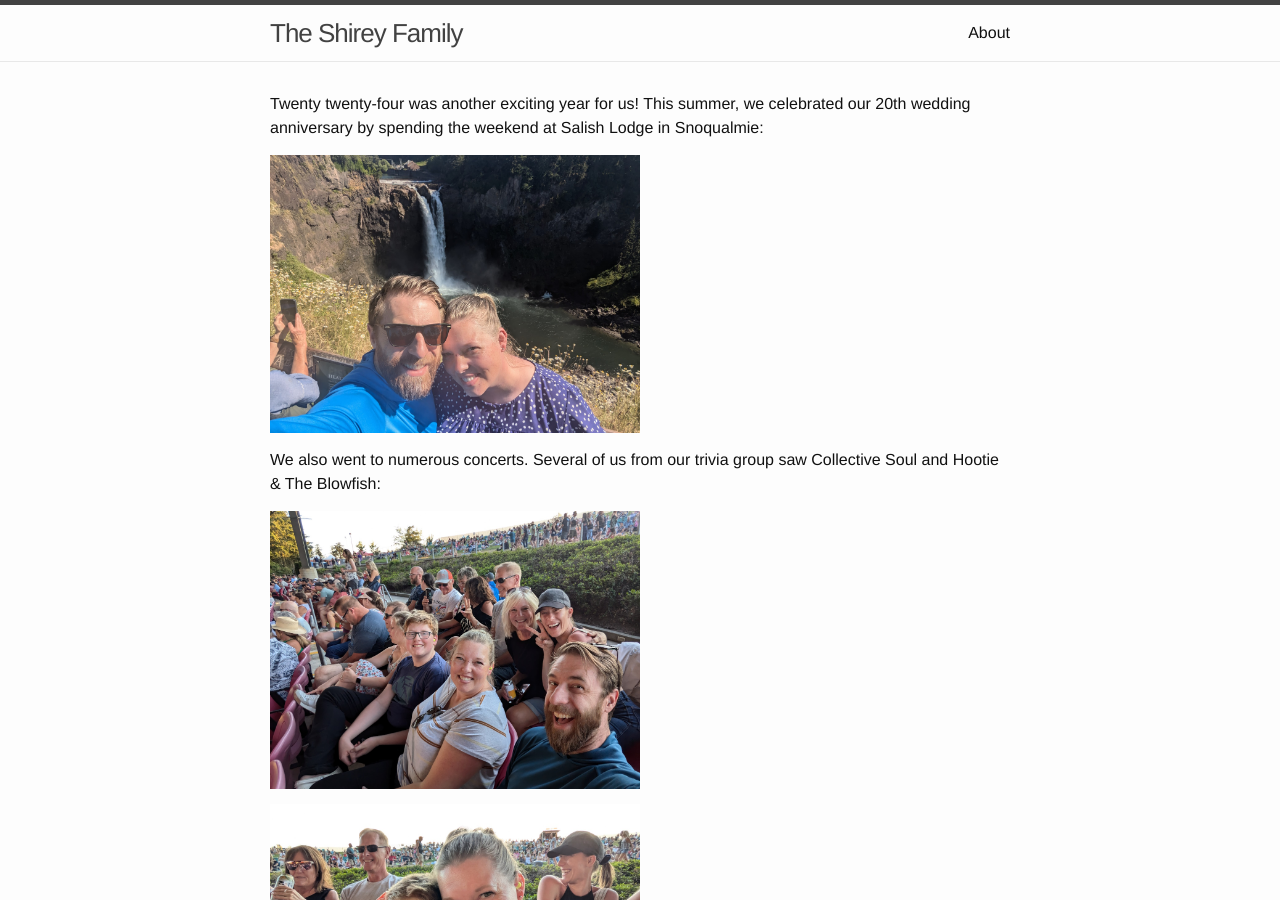
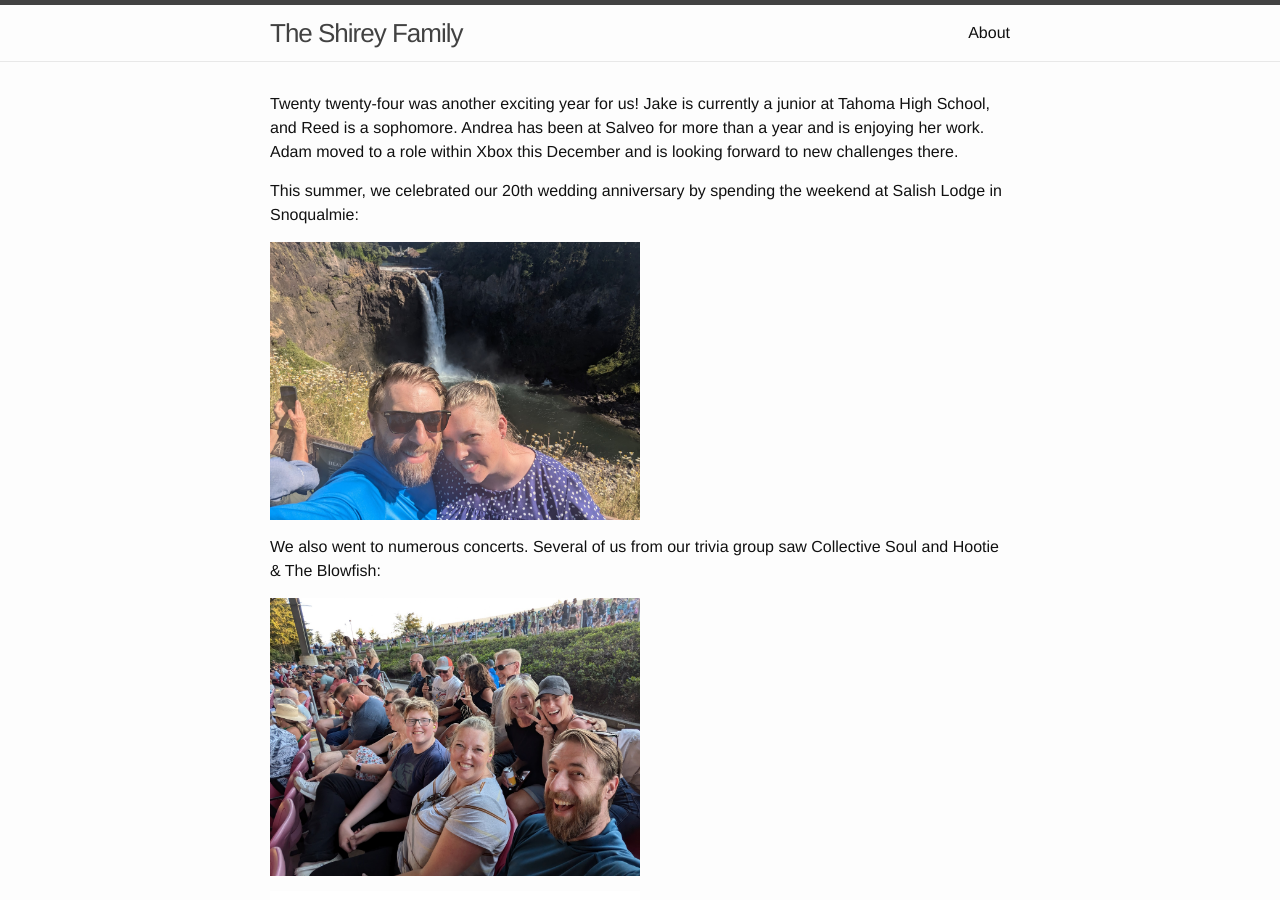
Before and after one commit to aeshirey/family, a Jekyll site: the page built from index.html, in a window 1280 px wide and 900 px high. Built offline with Jekyll 4.4.1, drawn with Linux system fonts in a browser that asks for light colours.

Commit message:
Update 2024-12-24-2024-in-review.markdown

```diff
--- a/_posts/2024-12-24-2024-in-review.markdown
+++ b/_posts/2024-12-24-2024-in-review.markdown
@@ -5,7 +5,9 @@ date:   2024-12-24 12:12:59 -0800
 categories: christmas
 ---
 
-Twenty twenty-four was another exciting year for us! This summer, we celebrated our 20th wedding anniversary by spending the weekend at Salish Lodge in Snoqualmie:
+Twenty twenty-four was another exciting year for us! Jake is currently a junior at Tahoma High School, and Reed is a sophomore. Andrea has been at Salveo for more than a year and is enjoying her work. Adam moved to a role within Xbox this December and is looking forward to new challenges there.
+
+This summer, we celebrated our 20th wedding anniversary by spending the weekend at Salish Lodge in Snoqualmie:
 
 [<img alt="Outside Snoqualmie Falls on a hot summer day" src="media/2024/anniversary trip.jpg" width="50%" />](media/2024/anniversary trip.jpg)
 
```
